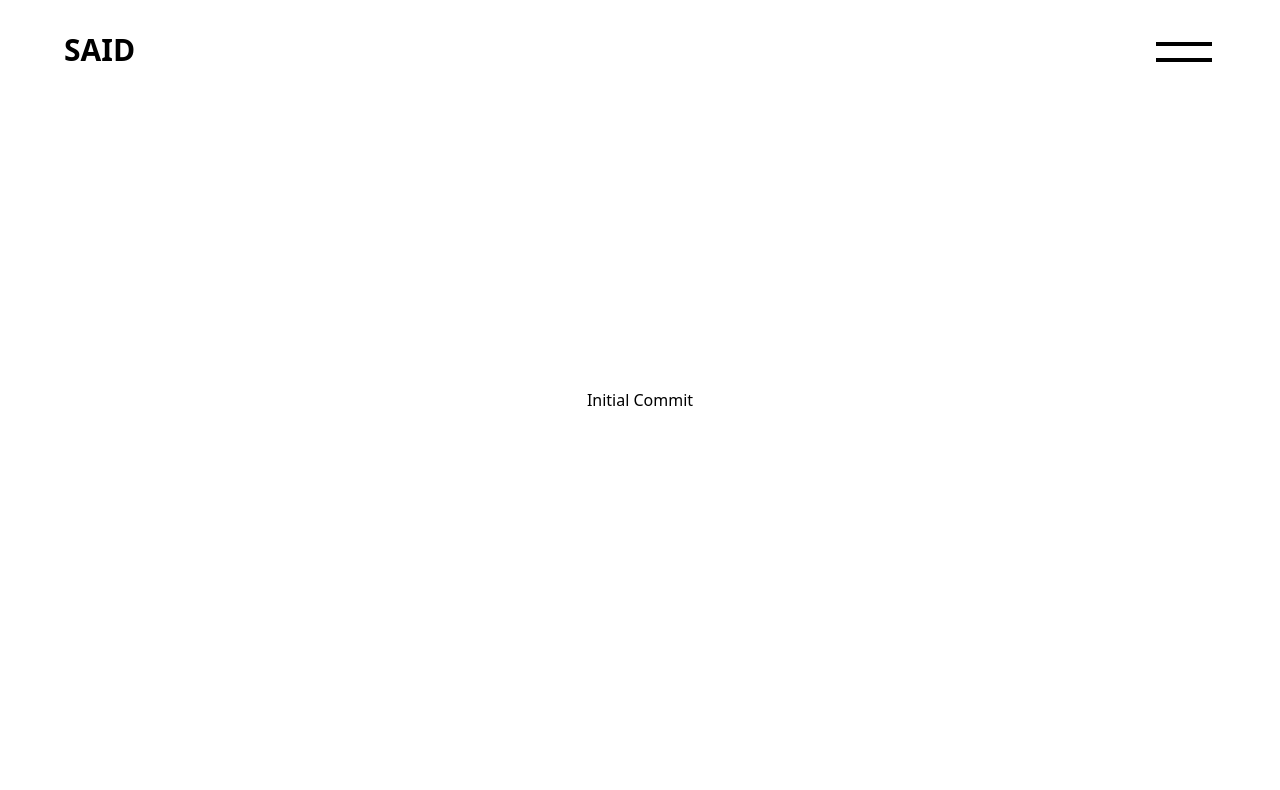
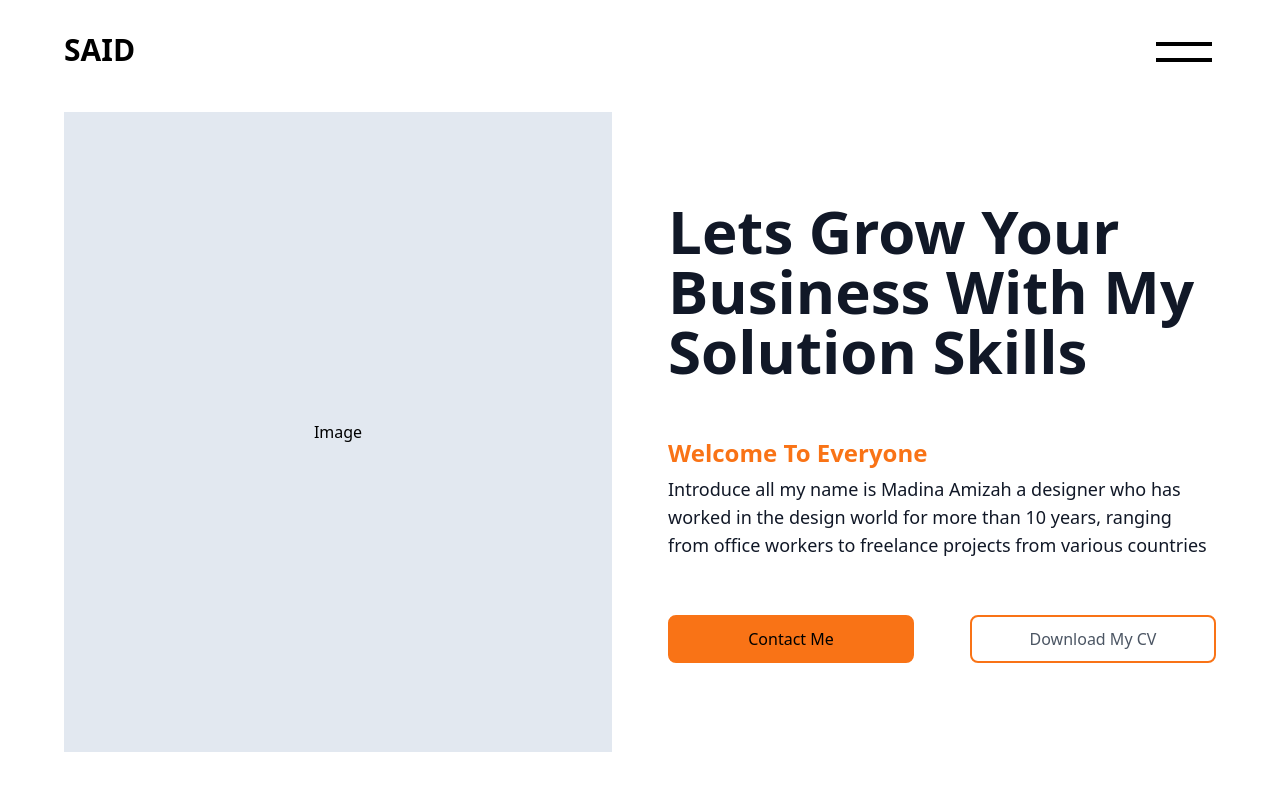
Before and after one commit to SaidArafat/said-arafat, a Next.js app: page / in a window 1280 px wide. Shown: the top 790 px of the page. Built offline with nearby package versions, Linux system fonts and the light colour scheme.

Commit message:
Create hero section

```diff
--- a/app/layout.tsx
+++ b/app/layout.tsx
@@ -10,9 +10,13 @@ export default function RootLayout({
 }>) {
   return (
     <html lang={lang}>
-      <body>
+      <body
+      // className="dark"
+      >
         <Navbar />
-        <main className="px-[5vw]">{children}</main>
+        <main className="px-[5vw] py-8 bg-primary-light dark:bg-primary-dark">
+          {children}
+        </main>
       </body>
     </html>
   );
--- a/app/page.tsx
+++ b/app/page.tsx
@@ -1,9 +1,31 @@
 import type { Metadata } from 'next';
+import { Button, Heading, Text } from '@/components';
 
 export default function HomePage() {
   return (
-    <section className="h-screen flex items-center justify-center">
-      Initial Commit
+    <section className="mt-12 flex flex-col items-center justify-between md:mt-20 md:flex-row md:gap-x-14">
+      <section className="w-full h-[30rem] md:h-[40rem] flex items-center justify-center bg-slate-200">
+        Image
+      </section>
+      <article className="w-full py-6 flex flex-col gap-y-6 md:gap-y-14">
+        <header>
+          <Heading level="h1">
+            Lets Grow Your Business With My Solution Skills
+          </Heading>
+        </header>
+        <main>
+          <Heading level="h3">Welcome to everyone</Heading>
+          <Text className="mt-1.5">
+            Introduce all my name is Madina Amizah a designer who has worked in
+            the design world for more than 10 years, ranging from office workers
+            to freelance projects from various countries
+          </Text>
+        </main>
+        <footer className="flex items-center gap-x-5 md:gap-x-14">
+          <Button type="solid">Contact Me</Button>
+          <Button type="outlined">Download My CV</Button>
+        </footer>
+      </article>
     </section>
   );
 }
--- a/components/index.ts
+++ b/components/index.ts
@@ -1 +1,4 @@
 export { Navbar } from './nav-bar';
+export { Heading } from './headings';
+export { Text } from './text';
+export { Button } from './button';
```
